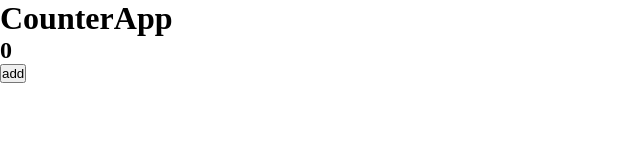
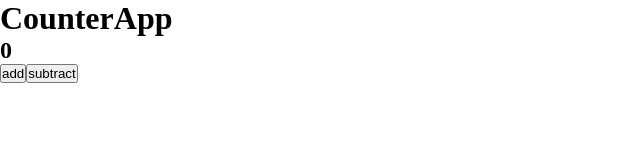
Before and after one commit to gonza87/CursoReact, a React (Vite) app: page / in a window 1280 px wide. Shown: the top 160 px of the page, without its empty margins (0-640 px from the left). Built offline with nearby package versions, Linux system fonts and the light colour scheme.

Commit message:
add substract

```diff
--- a/src/assets/components/CounterApp.jsx
+++ b/src/assets/components/CounterApp.jsx
@@ -2,10 +2,14 @@ import PropTypes from "prop-types";
 import { useState } from "react";
 
 function CounterApp() {
-  const [CounterApp, SetCounter] = useState(0);
+  const [CounterApp, setCounter] = useState(0);
 
   const handleAdd = () => {
-    SetCounter((prev) => prev + 1);
+    setCounter((prev) => prev + 1);
+  };
+
+  const handleSub = () => {
+    setCounter((prev) => (prev >= 1 ? prev - 1 : 0));
   };
 
   return (
@@ -13,6 +17,7 @@ function CounterApp() {
       <h1>CounterApp</h1>
       <h2>{CounterApp}</h2>
       <button onClick={handleAdd}>add</button>
+      <button onClick={handleSub}>subtract</button>
     </>
   );
 }
```
